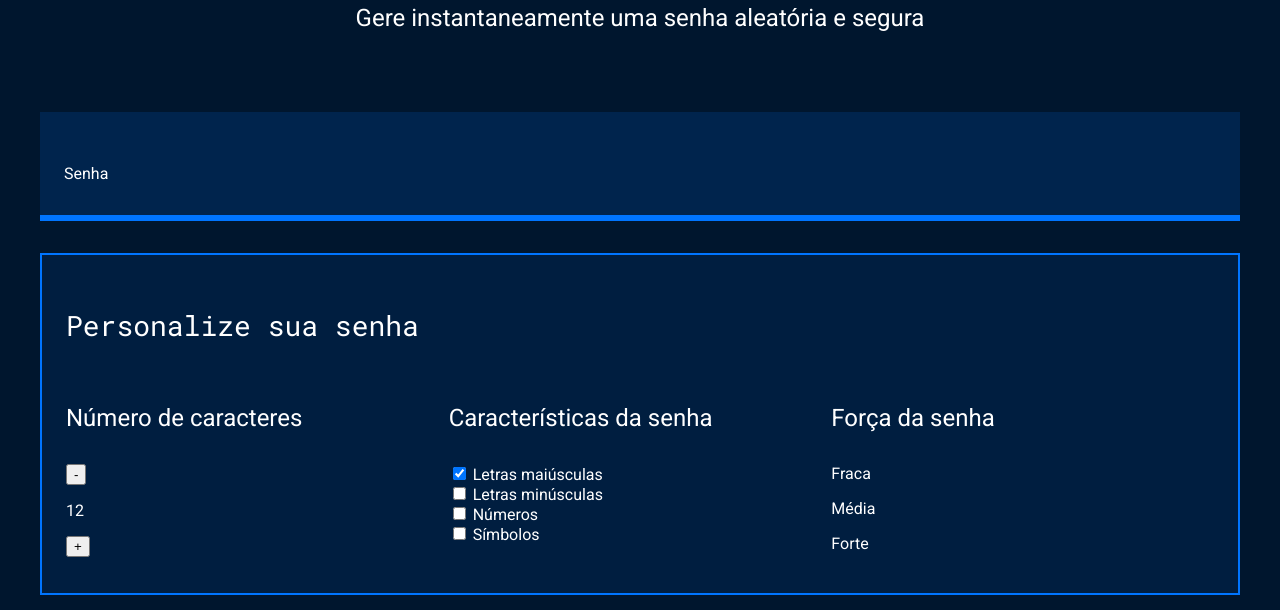
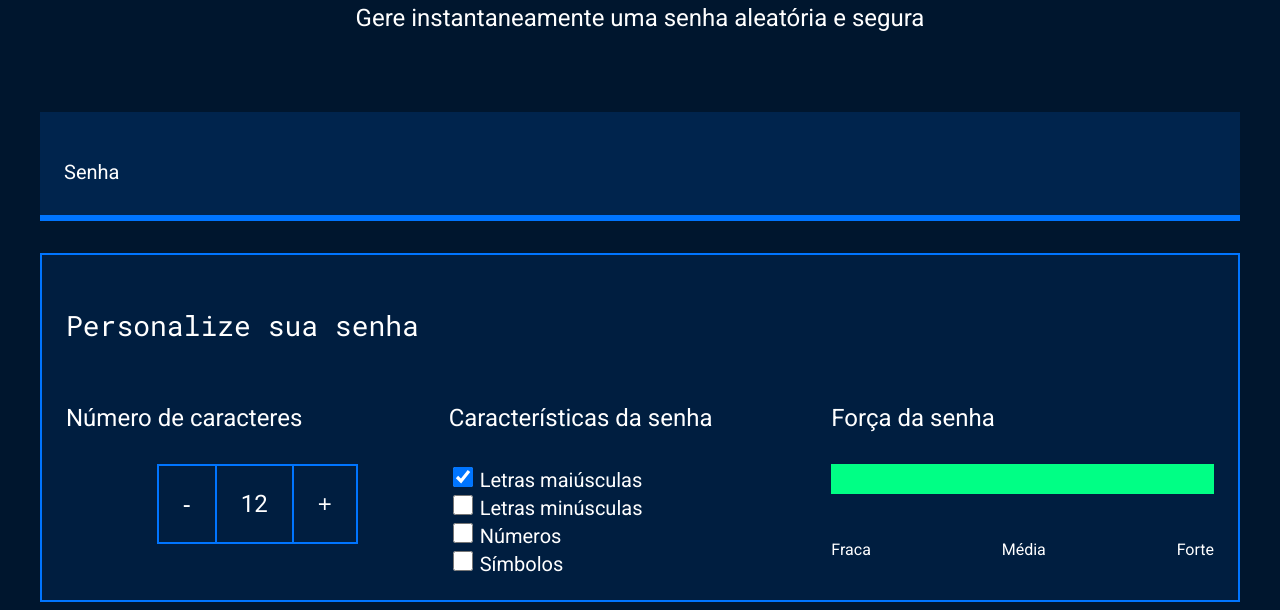
Before and after one commit to nandaferalmei/SEGURAN-ADIGITAL, a plain HTML site: page index.html in a window 1280 px wide. Shown: the part 214-824 px from the top of the page. Drawn offline with Linux system fonts and the light colour scheme.

Commit message:
Update style.css

```diff
--- a/style.css
+++ b/style.css
@@ -1,6 +1,6 @@
 @import url('https://fonts.googleapis.com/css2?family=Roboto&family=Roboto+Mono&display=swap');
 
-:root{
+:root {
     --branco: white;
     --cor-de-fundo: #00162E;
     --fundo-senha: #00244D;
@@ -10,38 +10,38 @@
     --roboto-mono: 'Roboto Mono', monospace;
 }
 
-*{
+* {
     font-weight: 400;
 }
 
-body{
+body {
     color: var(--branco);
     background-color: var(--cor-de-fundo);
     font-family: var(--roboto);
 }
 
-.titulo-principal{
+.titulo-principal {
     font-family: var(--roboto-mono);
     font-size: 32px;
 }
 
-.titulo-secundario{
+.titulo-secundario {
     font-size: 24px;
 }
 
-.conteudo-titulo{
+.conteudo-titulo {
     text-align: center;
     margin-top: 80px;
 }
 
-.conteudo-senha{
+.conteudo-senha {
     margin-top: 80px;
     background: var(--fundo-senha);
     padding: 24px;
     border-bottom: 6px solid var(--borda);
 }
 
-#campo-senha{
+#campo-senha {
     background-color: var(--fundo-senha);
     border: none;
     color: var(--branco);
@@ -50,43 +50,109 @@ body{
     width: 70%;
 }
 
-#campo-senha:focus{
+#campo-senha:focus {
     outline: none;
 }
 
-.conteudo{
+.conteudo {
     max-width: 1200px;
     margin: 0 auto;
 }
 
-.parametro{
+.parametro {
     background-color: var(--fundo-texto);
     border: 2px solid var(--borda);
     margin-top: 32px;
     padding: 24px;
 }
 
-.parametro-titulo{
+.parametro-titulo {
     font-family: var(--roboto-mono);
     font-size: 28px;
 }
 
-.parametro-senha__titulo{
-    font-size:24px;
+.parametro-senha__titulo {
+    font-size: 24px;
 }
 
-.parametro-coluna__senha{
+.parametro-coluna__senha {
     display: flex;
     flex-direction: column;
     justify-content: center;
 }
-.parametro-senha{
+
+.parametro-senha {
     width: 50%;
     margin: 0 auto;
 }
 
+.parametro-senha-botoes {
+    display: flex;
+    justify-content: center;
+}
+
+.parametro-senha__botao {
+    background-color: var(--fundo-texto);
+    color: var(--branco);
+    border: 2px solid var(--borda);
+    padding: 24px;
+    font-size: 24px;
+    cursor: pointer;
+}
+
+.parametro-senha__texto {
+    padding: 24px;
+    border-top: 2px solid var(--borda);
+    border-bottom: 2px solid var(--borda);
+    margin: 0;
+    font-size: 24px;
+}
+
+label {
+    font-size: 20px;
+}
+
+.checkbox {
+    width: 20px;
+    height: 20px;
+    cursor: pointer;
+}
+
+.barra {
+    background-color: var(--fundo-senha);
+    height: 30px;
+    width: 100%;
+}
+
+.forca {
+    height: 30px;
+    position: relative;
+    bottom: 30px;
+}
+
+.fraca {
+    width: 25%;
+    background-color: #E71B32;
+}
+
+.media {
+    background-color: #FAF408;
+    width: 50%;
+}
+
+.forte {
+    background-color: #00FF85;
+    width: 100%;
+}
+
+.parametro-senha-textos {
+    display: flex;
+    justify-content: space-between;
+}
+
+
 @media screen and (min-width: 768px) {
-    .parametro-coluna__senha{
+    .parametro-coluna__senha {
         flex-direction: row;
     }
 }
```
